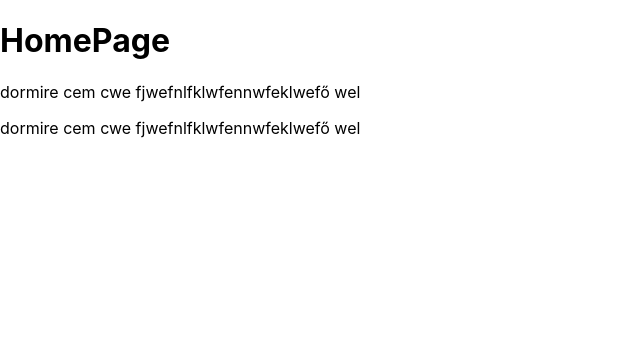
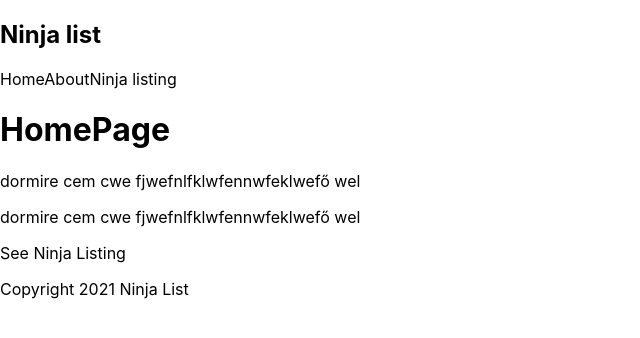
Before and after one commit to vutengklanricsi/next-netninja, a Next.js app: page / in a window 1280 px wide. Shown: the top 338 px of the page, without its empty margins (0-640 px from the left). Built offline with nearby package versions, Linux system fonts and the light colour scheme.

Commit message:
adding links

```diff
--- /dev/null
+++ b/components/Footer.js
@@ -0,0 +1,9 @@
+import React from "react";
+
+export default function Footer() {
+  return (
+    <div>
+      <p>Copyright 2021 Ninja List</p>
+    </div>
+  );
+}
--- /dev/null
+++ b/components/Navbar.js
@@ -0,0 +1,21 @@
+import React from "react";
+import Link from "next/link";
+
+export default function Navbar() {
+  return (
+    <nav>
+      <div className="logo">
+        <h1>Ninja list</h1>
+      </div>
+      <Link href="/">
+        <a>Home</a>
+      </Link>
+      <Link href="/about">
+        <a>About</a>
+      </Link>
+      <Link href="/ninjas">
+        <a>Ninja listing</a>
+      </Link>
+    </nav>
+  );
+}
--- a/pages/index.js
+++ b/pages/index.js
@@ -1,9 +1,16 @@
+import Footer from "../components/Footer";
+import Navbar from "../components/Navbar";
+import Link from "next/link";
+
 export default function Home() {
   return (
     <div>
+      <Navbar />
       <h1>HomePage</h1>
       <p>dormire cem cwe fjwefnlfklwfennwfeklwefő wel</p>
       <p>dormire cem cwe fjwefnlfklwfennwfeklwefő wel</p>
+      <Link href="./ninjas"><a>See Ninja Listing</a></Link>
+      <Footer />
     </div>
   );
 }
--- a/pages/ninjas/index.js
+++ b/pages/ninjas/index.js
@@ -3,7 +3,7 @@
 export default function Ninjas() {
   return (
     <div>
-      <h1> All Ninjas</h1>
+      <h1>All Ninjas</h1>
     </div>
   );
 }
```
